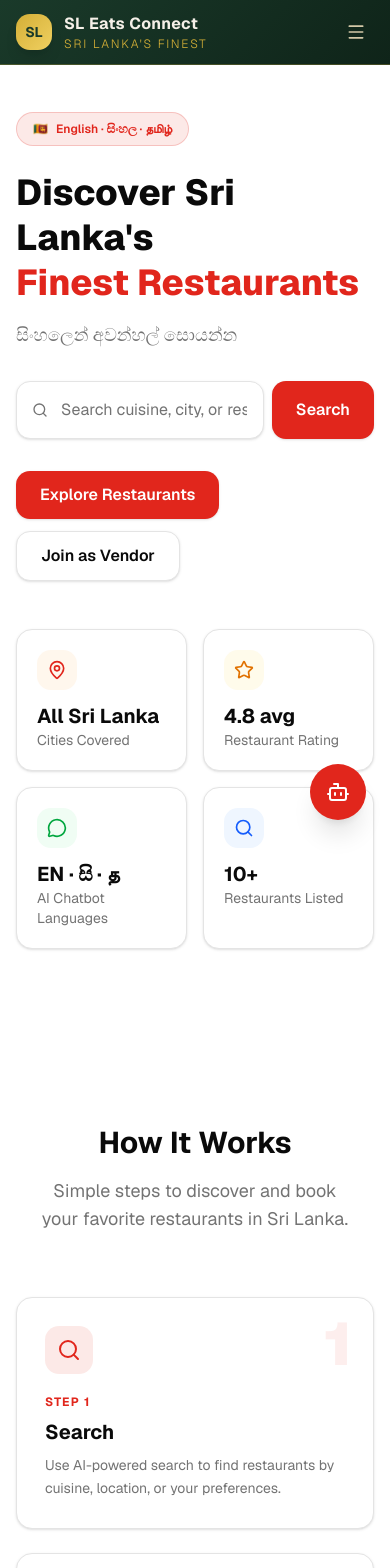
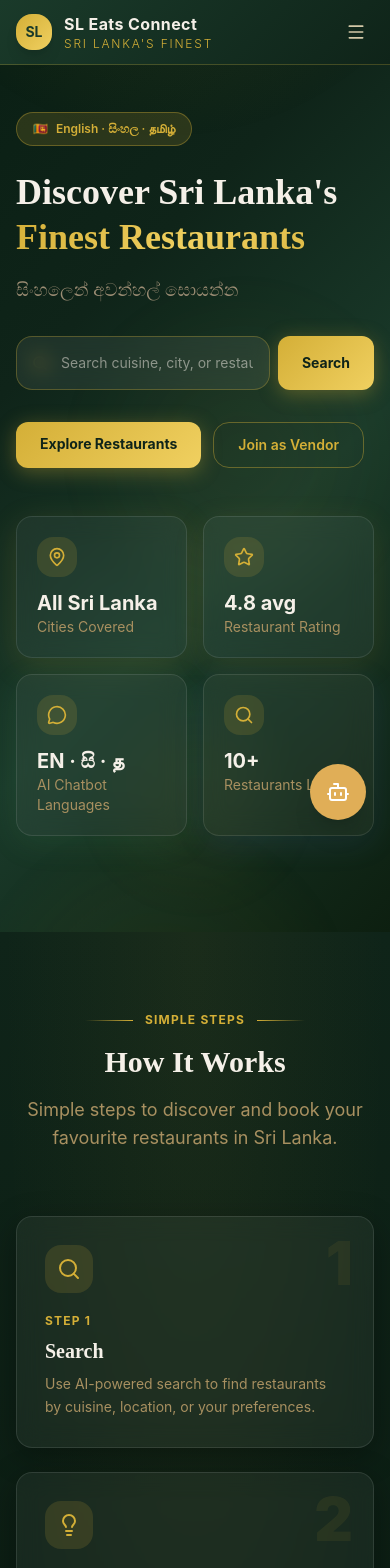
Before and after one commit to DewniV/Sri-Lanka-Eats-Connect, a Next.js app in the folder frontend/: page / in a window 390 px wide. Shown: the top 1568 px of the page. Built offline with nearby package versions, Linux system fonts and the light colour scheme.

Commit message:
Complete UI overhaul

```diff
--- a/frontend/app/globals.css
+++ b/frontend/app/globals.css
@@ -3,80 +3,50 @@
 
 @custom-variant dark (&:is(.dark *));
 
+/* Import Google Fonts */
+@import url('https://fonts.googleapis.com/css2?family=Playfair+Display:wght@400;600;700;800&family=Inter:wght@300;400;500;600;700&display=swap');
+
 :root {
-  --background: oklch(1 0 0);
-  --foreground: oklch(0.145 0 0);
-  --card: oklch(1 0 0);
-  --card-foreground: oklch(0.145 0 0);
-  --popover: oklch(1 0 0);
-  --popover-foreground: oklch(0.145 0 0);
-  --primary: oklch(0.585 0.22 29.234);
-  --primary-foreground: oklch(1 0 0);
-  --secondary: oklch(0.95 0.02 29.234);
-  --secondary-foreground: oklch(0.145 0 0);
-  --muted: oklch(0.92 0 0);
-  --muted-foreground: oklch(0.556 0 0);
-  --accent: oklch(0.585 0.22 29.234);
-  --accent-foreground: oklch(1 0 0);
+  /* === SL Eats Connect — Rich Dark Sri Lankan Theme === */
+  --background: oklch(0.13 0.025 150);          /* Deep forest green-black */
+  --foreground: oklch(0.96 0.015 80);            /* Warm cream white */
+  --card: oklch(0.17 0.03 150);                  /* Slightly lighter dark green */
+  --card-foreground: oklch(0.96 0.015 80);
+  --popover: oklch(0.15 0.025 150);
+  --popover-foreground: oklch(0.96 0.015 80);
+  --primary: oklch(0.78 0.12 80);                /* Warm gold */
+  --primary-foreground: oklch(0.13 0.025 150);   /* Dark green on gold */
+  --secondary: oklch(0.22 0.04 150);             /* Muted dark green */
+  --secondary-foreground: oklch(0.96 0.015 80);
+  --muted: oklch(0.20 0.03 150);                 /* Subtle dark green */
+  --muted-foreground: oklch(0.65 0.04 80);       /* Warm muted text */
+  --accent: oklch(0.78 0.12 80);                 /* Gold accent */
+  --accent-foreground: oklch(0.13 0.025 150);
   --destructive: oklch(0.577 0.245 27.325);
-  --destructive-foreground: oklch(0.577 0.245 27.325);
-  --border: oklch(0.92 0 0);
-  --input: oklch(0.97 0 0);
-  --ring: oklch(0.585 0.22 29.234);
-  --chart-1: oklch(0.585 0.22 29.234);
+  --destructive-foreground: oklch(0.96 0.015 80);
+  --border: oklch(0.28 0.04 150);                /* Subtle green border */
+  --input: oklch(0.20 0.03 150);
+  --ring: oklch(0.78 0.12 80);
+  --chart-1: oklch(0.78 0.12 80);
   --chart-2: oklch(0.6 0.118 184.704);
   --chart-3: oklch(0.398 0.07 227.392);
   --chart-4: oklch(0.828 0.189 84.429);
   --chart-5: oklch(0.769 0.188 70.08);
-  --radius: 0.625rem;
-  --sidebar: oklch(0.985 0 0);
-  --sidebar-foreground: oklch(0.145 0 0);
-  --sidebar-primary: oklch(0.585 0.22 29.234);
-  --sidebar-primary-foreground: oklch(1 0 0);
-  --sidebar-accent: oklch(0.95 0.02 29.234);
-  --sidebar-accent-foreground: oklch(0.145 0 0);
-  --sidebar-border: oklch(0.92 0 0);
-  --sidebar-ring: oklch(0.585 0.22 29.234);
-}
-
-.dark {
-  --background: oklch(0.145 0 0);
-  --foreground: oklch(0.985 0 0);
-  --card: oklch(0.145 0 0);
-  --card-foreground: oklch(0.985 0 0);
-  --popover: oklch(0.145 0 0);
-  --popover-foreground: oklch(0.985 0 0);
-  --primary: oklch(0.985 0 0);
-  --primary-foreground: oklch(0.205 0 0);
-  --secondary: oklch(0.269 0 0);
-  --secondary-foreground: oklch(0.985 0 0);
-  --muted: oklch(0.269 0 0);
-  --muted-foreground: oklch(0.708 0 0);
-  --accent: oklch(0.269 0 0);
-  --accent-foreground: oklch(0.985 0 0);
-  --destructive: oklch(0.396 0.141 25.723);
-  --destructive-foreground: oklch(0.637 0.237 25.331);
-  --border: oklch(0.269 0 0);
-  --input: oklch(0.269 0 0);
-  --ring: oklch(0.439 0 0);
-  --chart-1: oklch(0.488 0.243 264.376);
-  --chart-2: oklch(0.696 0.17 162.48);
-  --chart-3: oklch(0.769 0.188 70.08);
-  --chart-4: oklch(0.627 0.265 303.9);
-  --chart-5: oklch(0.645 0.246 16.439);
-  --sidebar: oklch(0.205 0 0);
-  --sidebar-foreground: oklch(0.985 0 0);
-  --sidebar-primary: oklch(0.488 0.243 264.376);
-  --sidebar-primary-foreground: oklch(0.985 0 0);
-  --sidebar-accent: oklch(0.269 0 0);
-  --sidebar-accent-foreground: oklch(0.985 0 0);
-  --sidebar-border: oklch(0.269 0 0);
-  --sidebar-ring: oklch(0.439 0 0);
+  --radius: 0.75rem;
+  --sidebar: oklch(0.15 0.025 150);
+  --sidebar-foreground: oklch(0.96 0.015 80);
+  --sidebar-primary: oklch(0.78 0.12 80);
+  --sidebar-primary-foreground: oklch(0.13 0.025 150);
+  --sidebar-accent: oklch(0.22 0.04 150);
+  --sidebar-accent-foreground: oklch(0.96 0.015 80);
+  --sidebar-border: oklch(0.28 0.04 150);
+  --sidebar-ring: oklch(0.78 0.12 80);
 }
 
 @theme inline {
-  --font-sans: 'Geist', 'Geist Fallback';
-  --font-mono: 'Geist Mono', 'Geist Mono Fallback';
+  --font-sans: 'Inter', 'Geist', sans-serif;
+  --font-display: 'Playfair Display', serif;
+  --font-mono: 'Geist Mono', monospace;
   --color-background: var(--background);
   --color-foreground: var(--foreground);
   --color-card: var(--card);
@@ -121,5 +91,98 @@
   }
   body {
     @apply bg-background text-foreground;
+    font-family: 'Inter', sans-serif;
+  }
+  h1, h2, h3 {
+    font-family: 'Playfair Display', serif;
   }
 }
+
+/* === Global Enhancements === */
+
+/* Glassmorphism card utility */
+.glass-card {
+  background: rgba(255, 255, 255, 0.05);
+  backdrop-filter: blur(12px);
+  -webkit-backdrop-filter: blur(12px);
+  border: 1px solid rgba(255, 255, 255, 0.1);
+}
+
+/* Gold gradient text */
+.gold-text {
+  background: linear-gradient(135deg, #d4af37, #f0d060, #d4af37);
+  -webkit-background-clip: text;
+  -webkit-text-fill-color: transparent;
+  background-clip: text;
+}
+
+/* Glowing gold button */
+.btn-gold {
+  background: linear-gradient(135deg, #d4af37, #f0d060);
+  color: #0f2419;
+  font-weight: 700;
+  border-radius: 0.75rem;
+  transition: all 0.2s ease;
+  box-shadow: 0 4px 20px rgba(212, 175, 55, 0.35);
+}
+.btn-gold:hover {
+  transform: translateY(-1px);
+  box-shadow: 0 8px 30px rgba(212, 175, 55, 0.5);
+}
+
+/* Animated gradient background for hero */
+.hero-bg {
+  background: linear-gradient(135deg, #0a1f14 0%, #0f2419 30%, #1a3a2a 60%, #0d1f10 100%);
+  position: relative;
+  overflow: hidden;
+}
+.hero-bg::before {
+  content: '';
+  position: absolute;
+  top: -50%;
+  right: -20%;
+  width: 600px;
+  height: 600px;
+  background: radial-gradient(circle, rgba(212, 175, 55, 0.12) 0%, transparent 70%);
+  border-radius: 50%;
+  animation: pulse-glow 4s ease-in-out infinite;
+}
+.hero-bg::after {
+  content: '';
+  position: absolute;
+  bottom: -30%;
+  left: -10%;
+  width: 400px;
+  height: 400px;
+  background: radial-gradient(circle, rgba(212, 175, 55, 0.08) 0%, transparent 70%);
+  border-radius: 50%;
+  animation: pulse-glow 4s ease-in-out infinite reverse;
+}
+
+@keyframes pulse-glow {
+  0%, 100% { opacity: 0.6; transform: scale(1); }
+  50% { opacity: 1; transform: scale(1.1); }
+}
+
+/* Section divider */
+.section-divider {
+  height: 1px;
+  background: linear-gradient(to right, transparent, rgba(212, 175, 55, 0.3), transparent);
+  margin: 0 auto;
+  max-width: 600px;
+}
+
+/* Scrollbar styling */
+::-webkit-scrollbar {
+  width: 6px;
+}
+::-webkit-scrollbar-track {
+  background: #0f2419;
+}
+::-webkit-scrollbar-thumb {
+  background: rgba(212, 175, 55, 0.4);
+  border-radius: 3px;
+}
+::-webkit-scrollbar-thumb:hover {
+  background: rgba(212, 175, 55, 0.7);
+}
--- a/frontend/app/page.tsx
+++ b/frontend/app/page.tsx
@@ -9,7 +9,7 @@ import { Footer } from '@/components/footer';
 
 export default function Home() {
   return (
-    <main className="min-h-screen bg-white">
+    <main className="min-h-screen" style={{ background: '#0a1a10' }}>
       <Navigation />
       <Hero />
       <HowItWorks />
--- a/frontend/components/hero.tsx
+++ b/frontend/components/hero.tsx
@@ -6,25 +6,28 @@ import Link from 'next/link';
 
 export function Hero() {
   return (
-    <section className="relative pt-28 pb-24 px-4 sm:px-6 lg:px-8 overflow-hidden">
-      {/* Warm gradient background */}
-      <div className="absolute inset-0 bg-gradient-to-br from-orange-50 via-white to-amber-50 -z-10" />
-      <div className="absolute top-0 right-0 w-96 h-96 bg-primary/5 rounded-full blur-3xl -z-10" />
-      <div className="absolute bottom-0 left-0 w-64 h-64 bg-amber-100/60 rounded-full blur-2xl -z-10" />
+    <section className="hero-bg relative pt-28 pb-24 px-4 sm:px-6 lg:px-8 overflow-hidden">
+      {/* Extra decorative orbs */}
+      <div className="absolute top-1/3 left-1/4 w-72 h-72 rounded-full opacity-20 pointer-events-none"
+        style={{ background: 'radial-gradient(circle, rgba(212,175,55,0.3), transparent)', filter: 'blur(40px)' }} />
+      <div className="absolute bottom-10 right-1/4 w-48 h-48 rounded-full opacity-15 pointer-events-none"
+        style={{ background: 'radial-gradient(circle, rgba(212,175,55,0.4), transparent)', filter: 'blur(30px)' }} />
 
-      <div className="max-w-6xl mx-auto">
+      <div className="max-w-6xl mx-auto relative z-10">
         <div className="grid lg:grid-cols-2 gap-12 items-center">
           {/* Left: Text content */}
           <div>
             {/* Language pill */}
-            <div className="inline-flex items-center gap-2 bg-primary/10 text-primary text-xs font-semibold px-4 py-2 rounded-full mb-6 border border-primary/20">
+            <div className="inline-flex items-center gap-2 text-xs font-semibold px-4 py-2 rounded-full mb-6"
+              style={{ background: 'rgba(212,175,55,0.15)', border: '1px solid rgba(212,175,55,0.35)', color: '#d4af37' }}>
               <span>🇱🇰</span>
               <span>English · සිංහල · தமிழ்</span>
             </div>
 
-            <h1 className="text-4xl sm:text-5xl lg:text-6xl font-extrabold text-foreground leading-tight mb-4">
-              Discover Sri Lanka's
-              <span className="block text-primary">Finest Restaurants</span>
+            <h1 className="text-4xl sm:text-5xl lg:text-6xl font-extrabold leading-tight mb-4"
+              style={{ fontFamily: "'Playfair Display', serif", color: '#f5f0e8' }}>
+              Discover Sri Lanka&apos;s
+              <span className="block gold-text">Finest Restaurants</span>
             </h1>
 
             <AnimatedText />
@@ -32,16 +35,24 @@ export function Hero() {
             {/* Search Bar */}
             <div className="flex gap-2 max-w-lg mb-8">
               <div className="relative flex-1">
-                <Search className="absolute left-4 top-1/2 -translate-y-1/2 text-muted-foreground w-4 h-4" />
+                <Search className="absolute left-4 top-1/2 -translate-y-1/2 w-4 h-4" style={{ color: '#d4af37' }} />
                 <input
                   type="text"
                   placeholder="Search cuisine, city, or restaurant..."
-                  className="w-full pl-11 pr-4 py-4 rounded-xl border border-border bg-white text-foreground placeholder:text-muted-foreground focus:outline-none focus:ring-2 focus:ring-primary focus:border-transparent shadow-sm"
+                  className="w-full pl-11 pr-4 py-4 rounded-xl text-sm focus:outline-none transition-all"
+                  style={{
+                    background: 'rgba(255,255,255,0.07)',
+                    border: '1px solid rgba(212,175,55,0.3)',
+                    color: '#f5f0e8',
+                    backdropFilter: 'blur(10px)',
+                  }}
+                  onFocus={e => e.target.style.borderColor = 'rgba(212,175,55,0.8)'}
+                  onBlur={e => e.target.style.borderColor = 'rgba(212,175,55,0.3)'}
                 />
               </div>
               <Link
                 href="/restaurants"
-                className="px-6 py-4 bg-primary text-primary-foreground rounded-xl font-semibold hover:opacity-90 transition-opacity flex items-center gap-2 whitespace-nowrap shadow-sm"
+                className="btn-gold px-6 py-4 rounded-xl font-semibold flex items-center gap-2 whitespace-nowrap text-sm"
               >
                 Search
               </Link>
@@ -49,15 +60,13 @@ export function Hero() {
 
             {/* CTA buttons */}
             <div className="flex flex-wrap gap-3">
-              <Link
-                href="/restaurants"
-                className="px-6 py-3 bg-primary text-primary-foreground rounded-xl font-semibold hover:opacity-90 transition-opacity shadow-sm"
-              >
+              <Link href="/restaurants" className="btn-gold px-6 py-3 rounded-xl font-semibold text-sm">
                 Explore Restaurants
               </Link>
               <Link
                 href="/register"
-                className="px-6 py-3 bg-white text-foreground border border-border rounded-xl font-semibold hover:bg-muted/50 transition-colors shadow-sm"
+                className="px-6 py-3 rounded-xl font-semibold text-sm transition-all hover:bg-white/10"
+                style={{ border: '1px solid rgba(212,175,55,0.4)', color: '#d4af37' }}
               >
                 Join as Vendor
               </Link>
@@ -67,17 +76,20 @@ export function Hero() {
           {/* Right: Stats cards */}
           <div className="grid grid-cols-2 gap-4">
             {[
-              { icon: MapPin, value: 'All Sri Lanka', label: 'Cities Covered', color: 'bg-orange-50 text-primary' },
-              { icon: Star, value: '4.8 avg', label: 'Restaurant Rating', color: 'bg-amber-50 text-amber-600' },
-              { icon: MessageCircle, value: 'EN · සි · த', label: 'AI Chatbot Languages', color: 'bg-green-50 text-green-600' },
-              { icon: Search, value: '10+', label: 'Restaurants Listed', color: 'bg-blue-50 text-blue-600' },
-            ].map(({ icon: Icon, value, label, color }) => (
-              <div key={label} className="bg-white rounded-2xl p-5 shadow-sm border border-border hover:shadow-md transition-shadow">
-                <div className={`w-10 h-10 rounded-xl ${color} flex items-center justify-center mb-3`}>
-                  <Icon size={20} />
+              { icon: MapPin, value: 'All Sri Lanka', label: 'Cities Covered', glow: 'rgba(212,175,55,0.15)' },
+              { icon: Star, value: '4.8 avg', label: 'Restaurant Rating', glow: 'rgba(212,175,55,0.12)' },
+              { icon: MessageCircle, value: 'EN · සි · த', label: 'AI Chatbot Languages', glow: 'rgba(100,200,120,0.1)' },
+              { icon: Search, value: '10+', label: 'Restaurants Listed', glow: 'rgba(100,150,255,0.1)' },
+            ].map(({ icon: Icon, value, label, glow }) => (
+              <div key={label}
+                className="glass-card rounded-2xl p-5 hover:scale-105 transition-all duration-300 cursor-default"
+                style={{ boxShadow: `0 8px 32px ${glow}` }}>
+                <div className="w-10 h-10 rounded-xl flex items-center justify-center mb-3"
+                  style={{ background: 'rgba(212,175,55,0.15)' }}>
+                  <Icon size={20} style={{ color: '#d4af37' }} />
                 </div>
-                <div className="text-xl font-bold text-foreground">{value}</div>
-                <div className="text-sm text-muted-foreground">{label}</div>
+                <div className="text-xl font-bold" style={{ color: '#f5f0e8' }}>{value}</div>
+                <div className="text-sm" style={{ color: '#a89060' }}>{label}</div>
               </div>
             ))}
           </div>
--- a/frontend/components/how-it-works.tsx
+++ b/frontend/components/how-it-works.tsx
@@ -12,7 +12,7 @@ export function HowItWorks() {
     {
       icon: Lightbulb,
       title: 'Discover',
-      description: 'Explore detailed menus, reviews, ratings, and personalized recommendations.',
+      description: 'Explore detailed menus, reviews, ratings, and personalised recommendations.',
     },
     {
       icon: Calendar,
@@ -22,15 +22,25 @@ export function HowItWorks() {
   ];
 
   return (
-    <section className="py-20 px-4 sm:px-6 lg:px-8 bg-background">
-      <div className="max-w-6xl mx-auto">
+    <section className="py-20 px-4 sm:px-6 lg:px-8 relative overflow-hidden"
+      style={{ background: 'linear-gradient(180deg, #0f2419 0%, #0a1a10 100%)' }}>
+      {/* Subtle background glow */}
+      <div className="absolute inset-0 pointer-events-none"
+        style={{ background: 'radial-gradient(ellipse at 50% 0%, rgba(212,175,55,0.06) 0%, transparent 70%)' }} />
+
+      <div className="max-w-6xl mx-auto relative z-10">
         {/* Section Header */}
         <div className="text-center mb-16">
-          <h2 className="text-3xl sm:text-4xl font-bold text-foreground mb-4 text-balance">
+          <div className="flex items-center justify-center gap-3 mb-4">
+            <div className="h-px w-12" style={{ background: 'linear-gradient(to right, transparent, #d4af37)' }} />
+            <span className="text-xs font-bold tracking-widest uppercase" style={{ color: '#d4af37' }}>Simple Steps</span>
+            <div className="h-px w-12" style={{ background: 'linear-gradient(to left, transparent, #d4af37)' }} />
+          </div>
+          <h2 className="text-3xl sm:text-4xl font-bold mb-4" style={{ fontFamily: "'Playfair Display', serif", color: '#f5f0e8' }}>
             How It Works
           </h2>
-          <p className="text-lg text-muted-foreground max-w-2xl mx-auto text-balance">
-            Simple steps to discover and book your favorite restaurants in Sri Lanka.
+          <p className="text-lg max-w-2xl mx-auto" style={{ color: '#a89060' }}>
+            Simple steps to discover and book your favourite restaurants in Sri Lanka.
           </p>
         </div>
 
@@ -39,23 +49,29 @@ export function HowItWorks() {
           {steps.map((step, index) => {
             const Icon = step.icon;
             return (
-              <div key={index} className="relative bg-white rounded-2xl p-7 border border-border shadow-sm hover:shadow-md transition-shadow group">
+              <div key={index}
+                className="glass-card relative rounded-2xl p-7 group hover:scale-[1.02] transition-all duration-300"
+                style={{ boxShadow: '0 8px 32px rgba(0,0,0,0.3)' }}>
                 {/* Step number watermark */}
-                <div className="absolute top-4 right-5 text-6xl font-black text-primary/8 select-none">
+                <div className="absolute top-4 right-5 text-6xl font-black select-none"
+                  style={{ color: 'rgba(212,175,55,0.08)' }}>
                   {index + 1}
                 </div>
                 {/* Icon */}
-                <div className="w-12 h-12 rounded-xl bg-primary/10 flex items-center justify-center mb-5 group-hover:bg-primary/20 transition-colors">
-                  <Icon className="w-6 h-6 text-primary" />
+                <div className="w-12 h-12 rounded-xl flex items-center justify-center mb-5 transition-colors"
+                  style={{ background: 'rgba(212,175,55,0.15)' }}>
+                  <Icon className="w-6 h-6" style={{ color: '#d4af37' }} />
                 </div>
                 {/* Step badge */}
-                <div className="text-xs font-bold text-primary uppercase tracking-widest mb-2">Step {index + 1}</div>
+                <div className="text-xs font-bold uppercase tracking-widest mb-2" style={{ color: '#d4af37' }}>
+                  Step {index + 1}
+                </div>
                 {/* Title */}
-                <h3 className="text-xl font-bold text-foreground mb-2">
+                <h3 className="text-xl font-bold mb-2" style={{ color: '#f5f0e8' }}>
                   {step.title}
                 </h3>
                 {/* Description */}
-                <p className="text-muted-foreground text-sm leading-relaxed">
+                <p className="text-sm leading-relaxed" style={{ color: '#a89060' }}>
                   {step.description}
                 </p>
               </div>
```
Also changed, not shown: frontend/components/eats-points.tsx (+37 -21 lines), frontend/components/faq.tsx (+26 -13 lines), frontend/components/featured-restaurants.tsx (+28 -15 lines), frontend/components/footer.tsx (+17 -10 lines), frontend/components/restaurant-card.tsx (+35 -13 lines).
